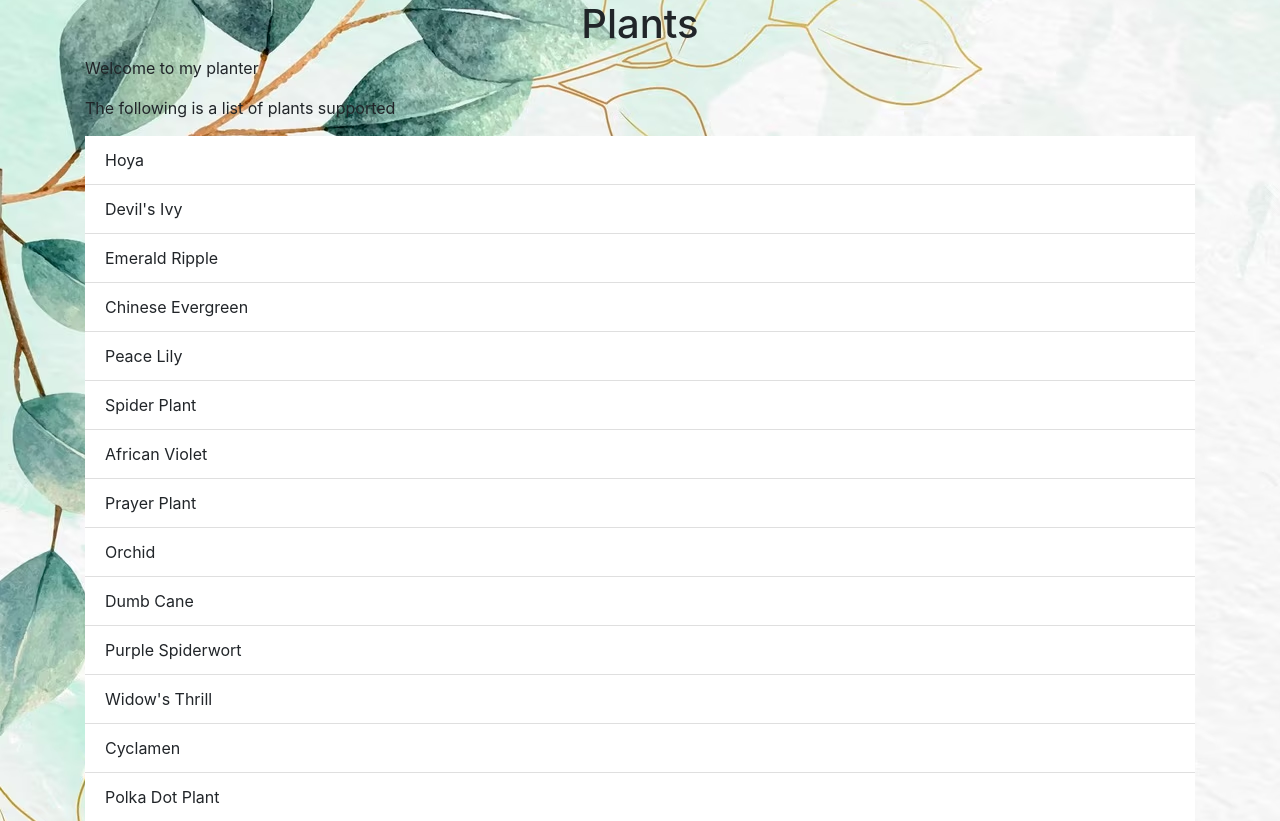
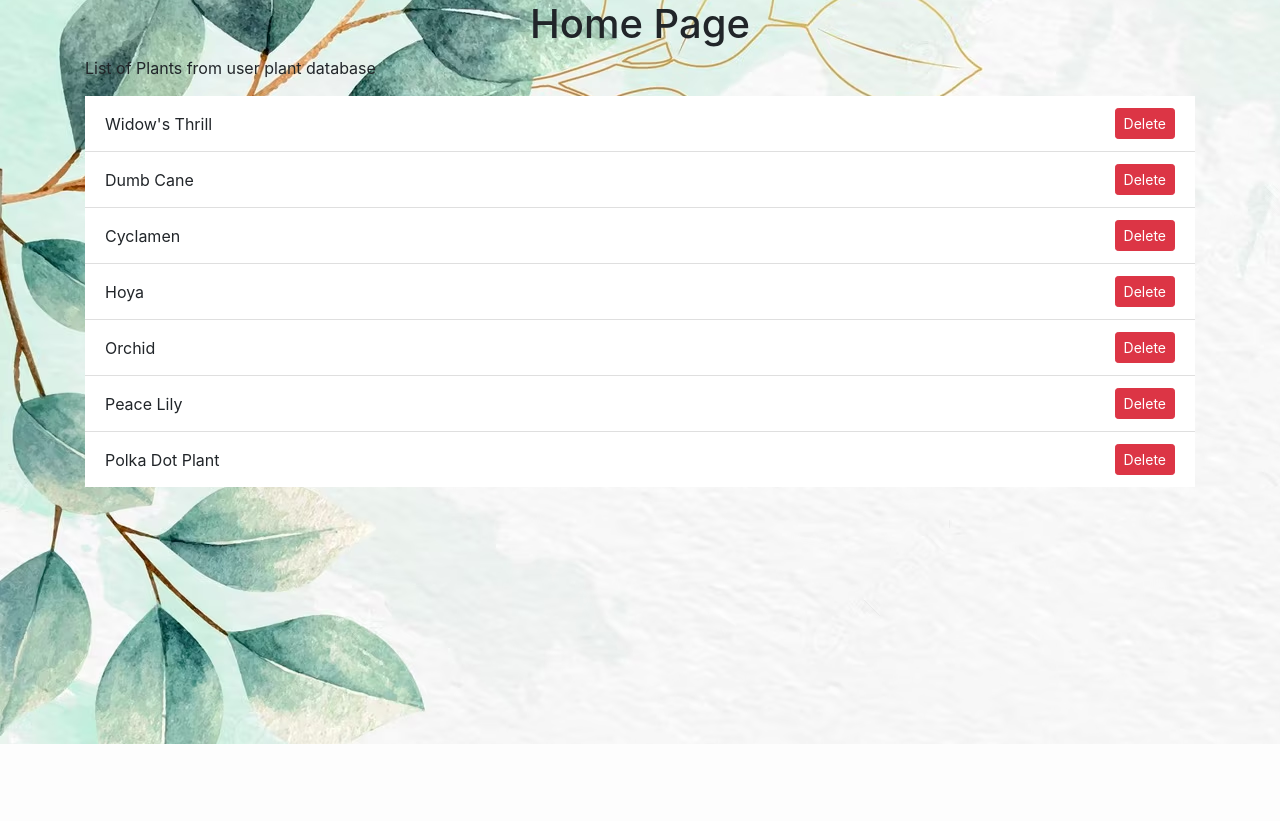
Before and after one commit to jackiemed96/CMPE195A_Project, a Flask app: page / in a window 1280 px wide. Shown: the part 56-877 px from the top of the page. After the commit the page ends 800 px from the top, so only its background shows below. Run offline with Flask 3, Linux system fonts and the light colour scheme; a user stored in the database is signed in; some libraries are stand-ins or nearby versions.

Commit message:
changes to home, view and search

```diff
--- a/smart_planter/planter/templates/home.html
+++ b/smart_planter/planter/templates/home.html
@@ -1,12 +1,17 @@
-{% extends "base.html" %} {% block title %}Home{% endblock %} {% block content
-%}
-<h1 align="center">Plants</h1>
-<p>Welcome to my planter</p>
-<p>The following is a list of plants supported</p>
-<ul class="list-group list-group-flush" id="plants">
-	{% for plant in plants %}
-	<li class="list-group-item">{{ plant.name }}</li>
-	{% endfor %}
+{% extends "base.html" %}
+{% block title %}Home{% endblock %}
+{% block content %}
+<h1 align="center">Home Page</h1>
+<p>List of Plants from user plant database</p>
+<ul class="list-group list-group-flush" id="user_plants">
+    {% for user_plant in plants %}
+    <li class="list-group-item d-flex justify-content-between align-items-center">
+        {{ user_plant.plant }}
+        <form method="POST" action="/delete-plant" style="display:inline;">
+            <input type="hidden" name="plant_id" value="{{ user_plant.id }}">
+            <button type="submit" class="btn btn-danger btn-sm">Delete</button>
+        </form>
+    </li>
+    {% endfor %}
 </ul>
-
 {% endblock %}
--- a/smart_planter/planter/views.py
+++ b/smart_planter/planter/views.py
@@ -6,6 +6,8 @@ from flask_login import current_user, login_required, login_user, logout_user
 from werkzeug.security import check_password_hash, generate_password_hash
 
 from planter.models import Plant, User, UserPlants, db
+from datetime import datetime
+
 
 views = Blueprint("views", __name__)
 
@@ -74,48 +76,44 @@ def sign_up():
 @views.route("/", methods=["GET"])
 @login_required
 def home():
-    plants = Plant.query.all()
-    return render_template("home.html", user=current_user, plants=plants)
+    user_plants = UserPlants.query.all()  # Retrieve all UserPlants objects
+    return render_template("home.html", user=current_user, plants=user_plants)
 
 
-@views.route("/delete-plant", methods=["POST"])
-def delete_plant():
-    plant = json.loads(
-        request.data
-    )  # this function expects a JSON from the INDEX.js file
-    plantId = Plant["plantId"]
-    plant = plant.query.get(plantId)
-    if plant:
-        if plant.user_id == current_user.id:
-            db.session.delete(plant)
-            db.session.commit()
+# @views.route("/delete-plant", methods=["POST"])
+# def delete_plant():
+#    plant = json.loads(
+#        request.data
+#    )  # this function expects a JSON from the INDEX.js file
+#    plantId = Plant["plantId"]
+#    plant = plant.query.get(plantId)
+#    if plant:
+#        if plant.user_id == current_user.id:
+#            db.session.delete(plant)
+#            db.session.commit()
 
-    return jsonify({})
+#    return jsonify({})
 
 
 @views.route("/search", methods=["GET", "POST"])
 @login_required
 def search_plant():
+    plants = Plant.query.all()
+
     if request.method == "POST":
         if request.form:
             plant_name = request.form.get("plant_name")
-            plant: Plant = Plant.query.filter_by(name=plant_name).first()
+            plant = Plant.query.filter_by(name=plant_name).first()
 
             if plant:
                 flash(f"Plant '{plant.name}' found!", category="success")
-                # save the plant searched to the user's history
-                user_plant = UserPlants(
-                    user=session.get("_user_id"), plant=plant.name)
-                db.session.add(user_plant)
-                db.session.commit()
-
-                # we need to redirect to show plant information
                 return render_template('view-plant.html', user=current_user, plant=plant)
 
             else:
                 flash("Plant not found!", category="error")
 
-    return render_template("search-plant.html", user=current_user)
+    return render_template("search-plant.html", user=current_user, plants=plants)
+
 
 
 @views.route("/search-history", methods=["GET"])
@@ -130,3 +128,42 @@ def searched_plants_user_history():
 def view_plants():
     plants = Plant.query.all()
     return render_template("view-plants.html", user=current_user, plants=plants)
+
+@views.route("/add-to-user-plants", methods=["POST"])
+@login_required
+def add_to_collection():
+    if request.method == "POST":
+        plant_name = request.form.get("plant_name")
+
+        # Check if the user already has this plant in their collection
+        existing_user_plant = UserPlants.query.filter_by(
+            user=current_user.id, plant=plant_name).first()
+
+        if not existing_user_plant:
+            # Save the plant to the user's collection with added date
+            user_plant = UserPlants(
+                user=current_user.id, plant=plant_name, searched_date_and_time=datetime.utcnow())
+            db.session.add(user_plant)
+            db.session.commit()
+
+            flash(f"Plant '{plant_name}' added to collection!", category="success")
+        else:
+            flash(f"Plant '{plant_name}' is already in your collection", category="warning")
+        # Redirect back to the search page or wherever you want to go
+        return redirect(url_for("views.search_plant"))
+
+
+
+@views.route("/delete-plant", methods=["POST"])
+def delete_plant():
+    plant_id = request.form.get("plant_id")
+    user_plant = UserPlants.query.get(plant_id)
+
+    if user_plant and user_plant.user == current_user.id:
+        db.session.delete(user_plant)
+        db.session.commit()
+        flash("Plant deleted successfully!", category="success")
+    else:
+        flash("Unable to delete plant.", category="error")
+
+    return redirect(url_for("views.home"))
```
Also changed, not shown: smart_planter/planter/templates/search-plant.html (+33 -2 lines), smart_planter/planter/templates/view-plant.html (+14 -2 lines), smart_planter/instance/database.db.
